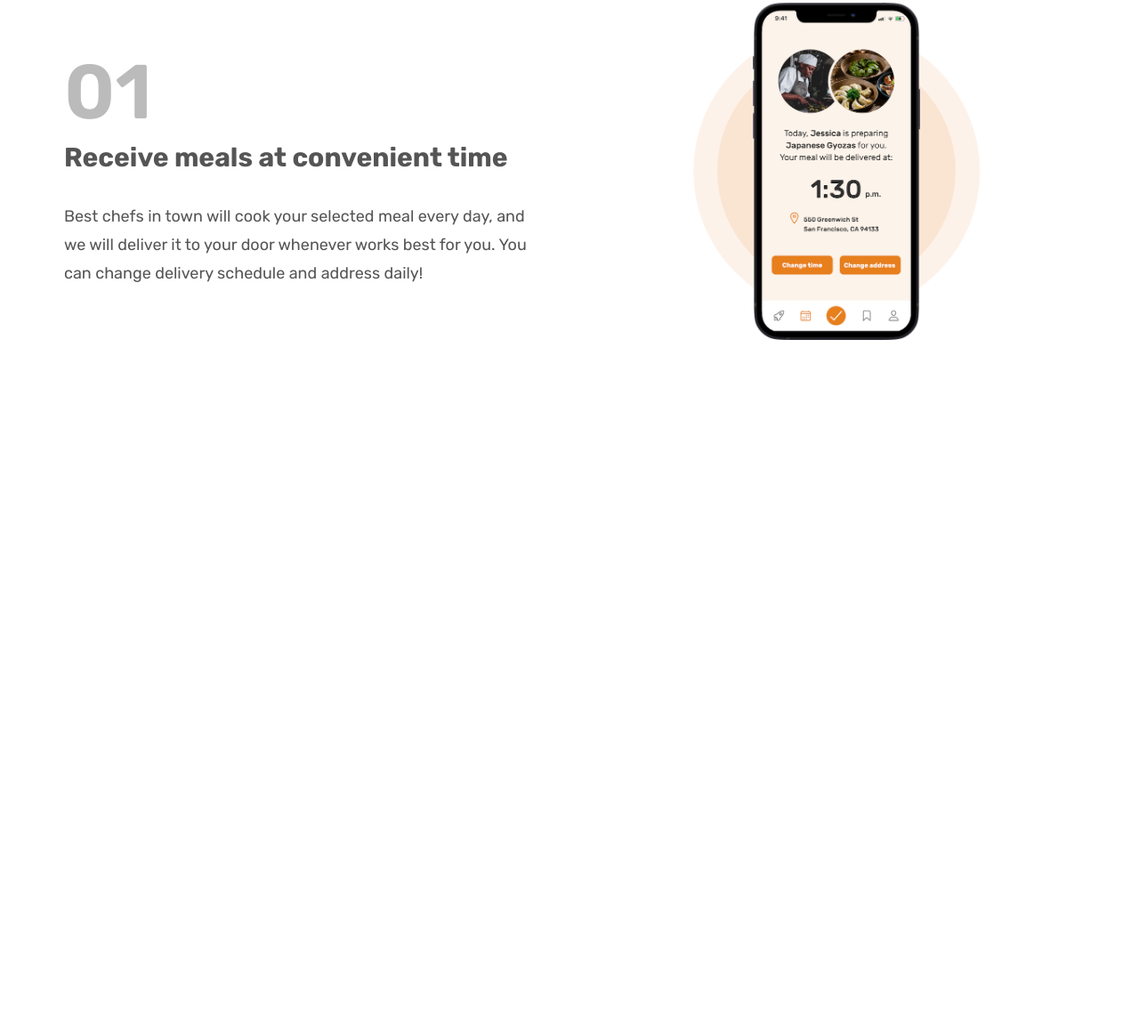
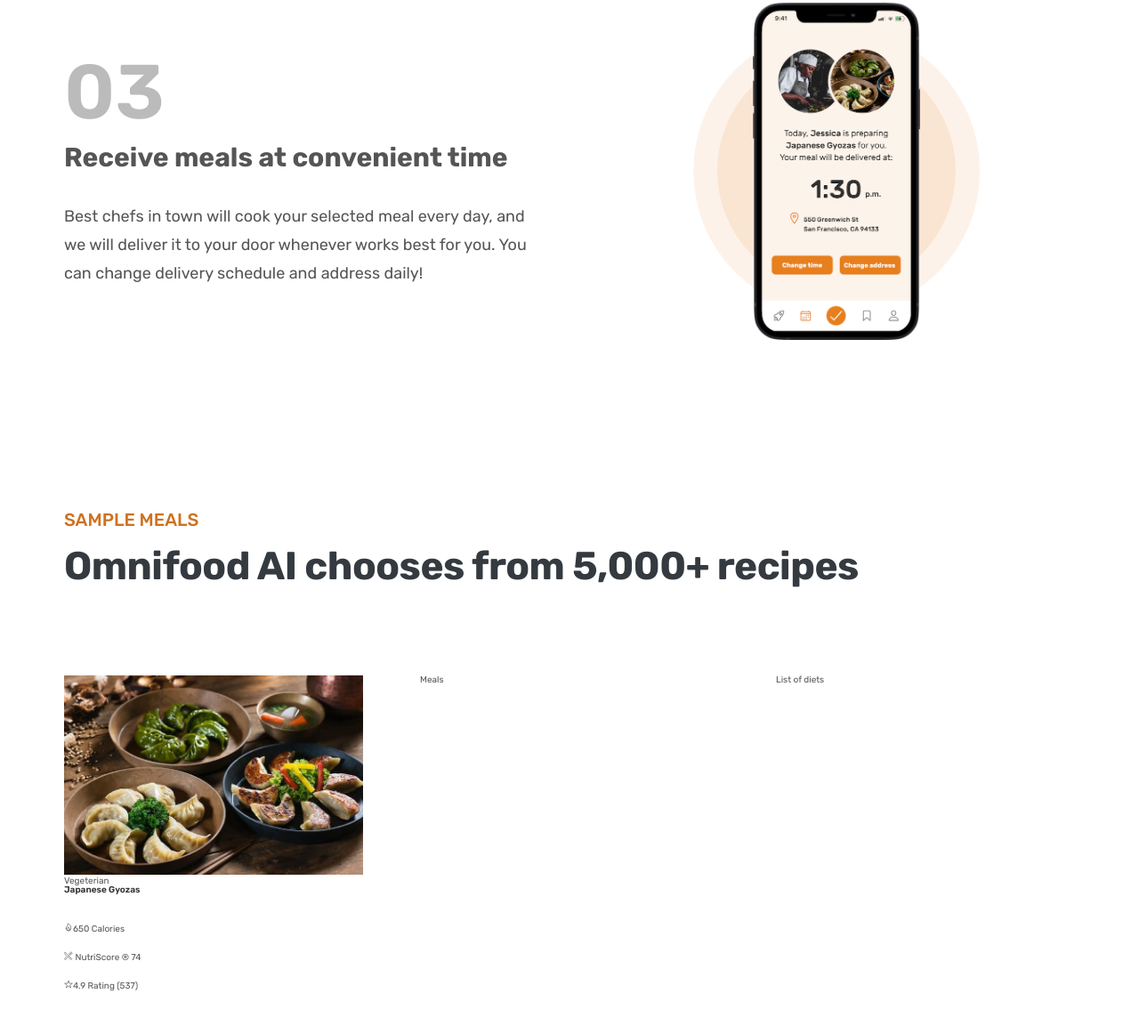
Before and after one commit to chshahid119/omnifood-startup, a plain HTML site: page shahid.html in a window 1280 px wide. Shown: the part 2092-3245 px from the top of the page at 89% size. Before the commit the page ends 2570 px from the top, so only its background shows below. Drawn offline with nearby package versions, Linux system fonts and the light colour scheme.

Commit message:
sample meals section with recipes cards added

```diff
--- a/css/shahid_style.css
+++ b/css/shahid_style.css
@@ -193,3 +193,27 @@
 .step-img {
   max-width: 35%;
 }
+
+/* ************************ */
+/* MEALS SECTION  */
+/* ************************ */
+.section-meals {
+  padding: 9.6rem 0;
+}
+
+.meal-title {
+  font-style: 2rem;
+  color: #333;
+  font-weight: 600;
+  margin-bottom: 3.2rem;
+}
+.meal-attributes {
+  list-style: none;
+  display: flex;
+  flex-direction: column;
+  gap: 2rem;
+}
+
+.meal-img {
+  width: 100%;
+}
--- a/shahid.html
+++ b/shahid.html
@@ -146,7 +146,7 @@
             />
           </div>
           <div class="step-text-box">
-            <p class="step-number">01</p>
+            <p class="step-number">02</p>
             <h3 class="heading-tertiary">Approve your weekly meal plan</h3>
             <p class="step-description">
               Once per week, approve the meal plan generated for you by Omnifood
@@ -157,7 +157,7 @@
 
           <!-- STEP NUMBER 03 -->
           <div class="step-text-box">
-            <p class="step-number">01</p>
+            <p class="step-number">03</p>
             <h3 class="heading-tertiary">Receive meals at convenient time</h3>
             <p class="step-description">
               Best chefs in town will cook your selected meal every day, and we
@@ -174,6 +174,52 @@
           </div>
         </div>
       </section>
+      <section class="section-meals">
+        <div class="container">
+          <span class="subheading">Sample Meals</span>
+          <h2 class="heading-secondary">
+            Omnifood AI chooses from 5,000+ recipes
+          </h2>
+        </div>
+        <div class="container grid grid--3-cols">
+          <div class="meal">
+            <img
+              src="img/meals/meal-1.jpg"
+              class="meal-img"
+              alt="Japanese Gyozas"
+            />
+            <span class="tag">Vegeterian</span>
+            <p class="meal-title">Japanese Gyozas</p>
+            <ul class="meal-attributes">
+              <li class="meal-attribute">
+                <ion-icon name="flame-outline"></ion-icon
+                ><span>650 Calories</span>
+              </li>
+              <li class="meal-attribute">
+                <ion-icon name="restaurant-outline"></ion-icon>
+                <span>NutriScore &reg;</span>
+                74
+              </li>
+              <li class="meal-attribute">
+                <ion-icon name="star-outline"></ion-icon
+                ><span>4.9 Rating (537)</span>
+              </li>
+            </ul>
+          </div>
+          <div class="meal">Meals</div>
+          <div class="list">List of diets</div>
+        </div>
+      </section>
     </main>
+
+    <!-- ion-icons mdoules cdn  -->
+    <script
+      type="module"
+      src="https://unpkg.com/ionicons@7.1.0/dist/ionicons/ionicons.esm.js"
+    ></script>
+    <script
+      nomodule
+      src="https://unpkg.com/ionicons@7.1.0/dist/ionicons/ionicons.js"
+    ></script>
   </body>
 </html>
```
